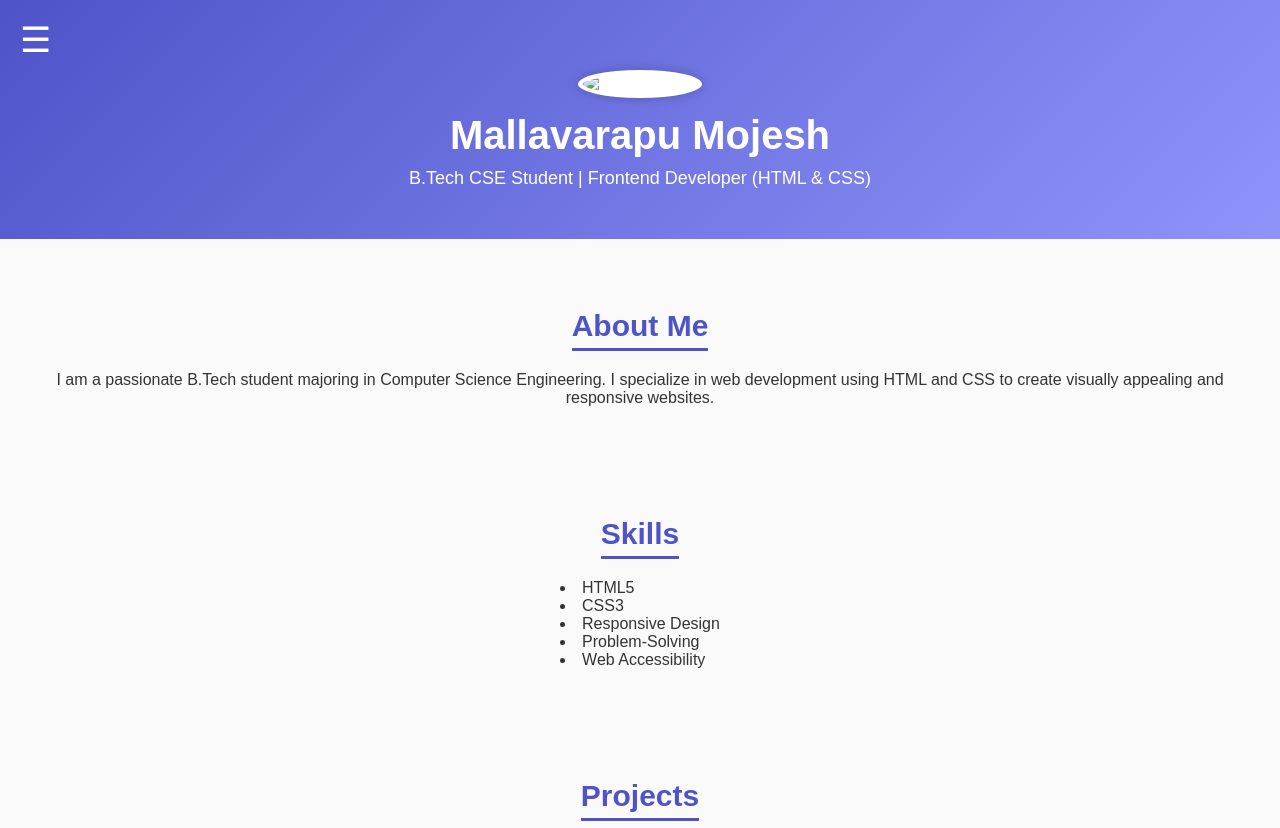
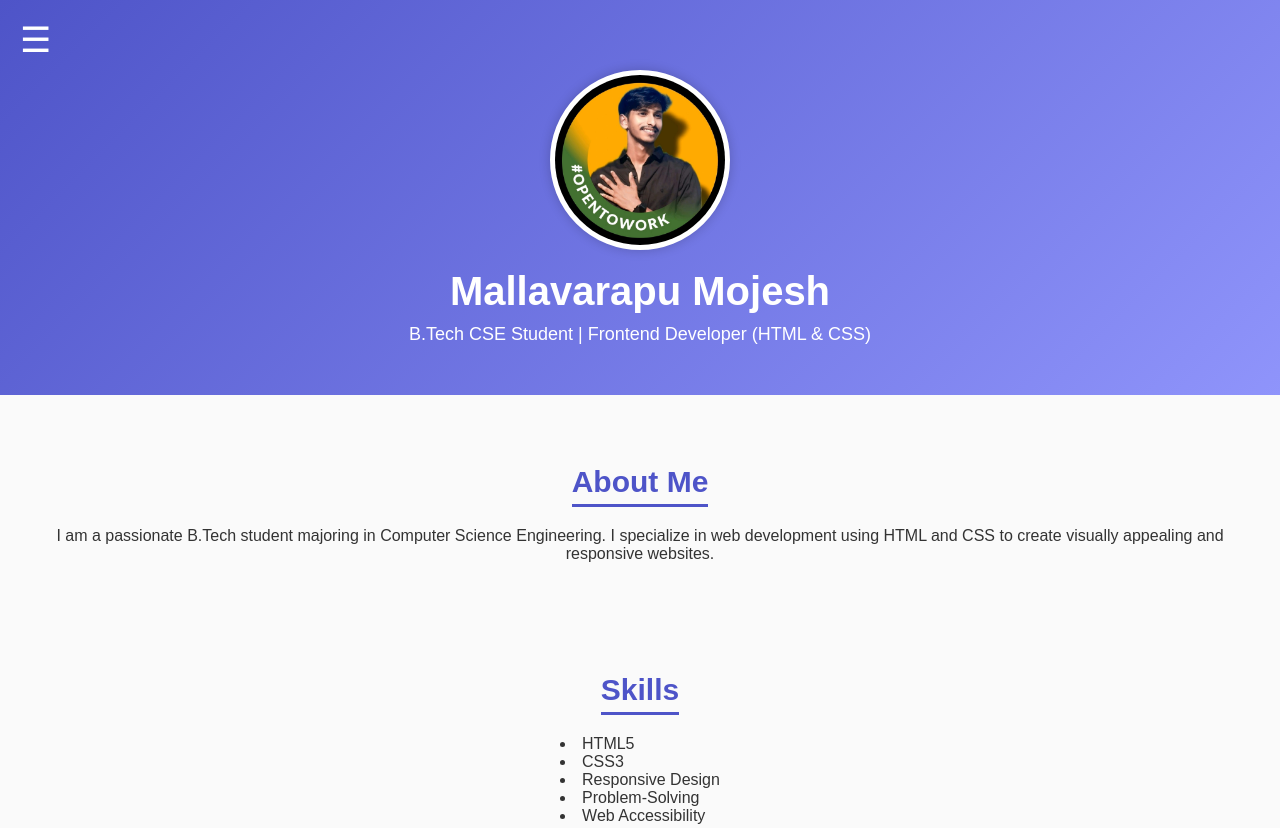
Before and after one commit to 143mojesh/Mojesh_Portfolio, a plain HTML site: page index.html in a window 1280 px wide. Shown: the top 828 px of the page. Drawn offline with Linux system fonts and the light colour scheme.

Commit message:
Update index.html

```diff
--- a/index.html
+++ b/index.html
@@ -22,7 +22,7 @@
   <div class="main-content">
     <header>
       <span class="hamburger" onclick="openMenu()">&#9776;</span>
-      <img src="C:\Users\malla\OneDrive\Desktop\Mine\mojesh.jpg.jpg" alt="Mojesh Photo" />
+      <img src="port.jpg" alt="Mojesh Photo" />
       <h1>Mallavarapu Mojesh</h1>
       <p>B.Tech CSE Student | Frontend Developer (HTML & CSS)</p>
     </header>
```
